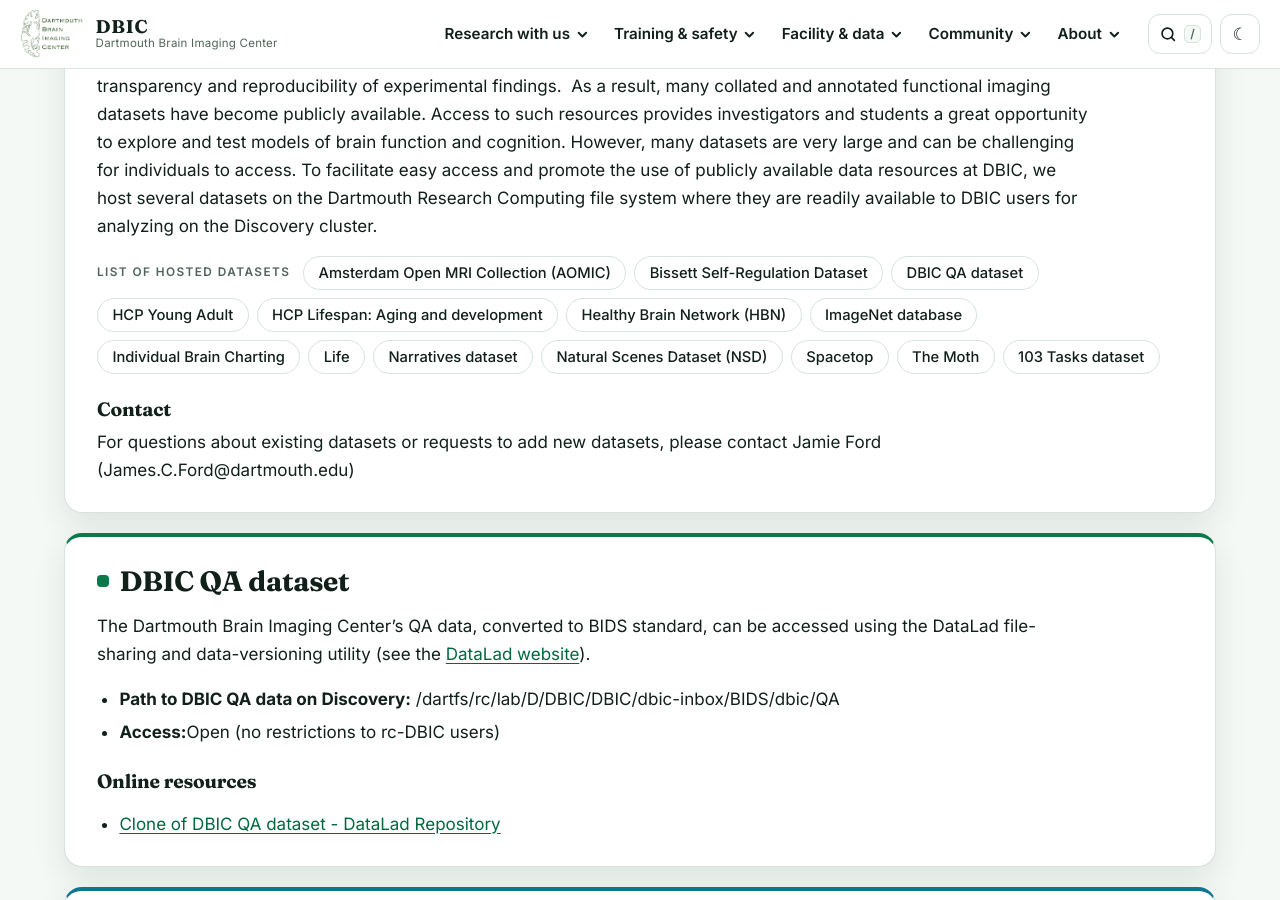
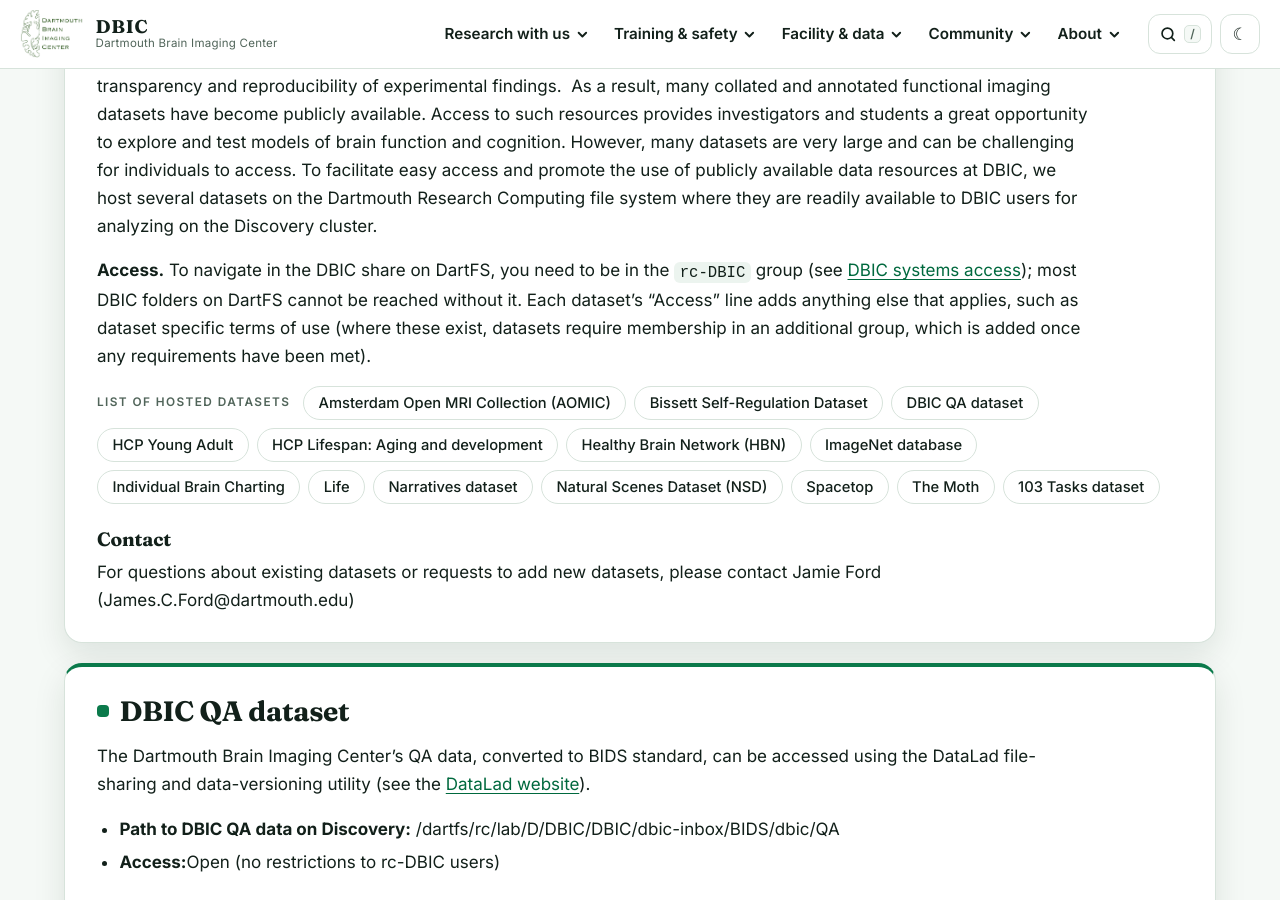
Before and after one commit to dbic/dbic.github.io, a Jekyll site: the page built from research_infrastructure/datasets.md, in a window 1280 px wide and 900 px high, scrolled down 484 px. Built offline with Jekyll 4.4.1, drawn with Linux system fonts in a browser that asks for light colours.

Commit message:
add new overview text

```diff
--- a/research_infrastructure/datasets.md
+++ b/research_infrastructure/datasets.md
@@ -15,6 +15,8 @@ related:
 # Public datasets hosted by DBIC
 
 Recently, the world-wide neuroscience community has experienced a rise in data sharing efforts aimed at increasing transparency and reproducibility of experimental findings.  As a result, many collated and annotated functional imaging datasets have become publicly available. Access to such resources provides investigators and students a great opportunity to explore and test models of brain function and cognition. However, many datasets are very large and can be challenging for individuals to access. To facilitate easy access and promote the use of publicly available data resources at DBIC, we host several datasets on the Dartmouth Research Computing file system where they are readily available to DBIC users for analyzing on the Discovery cluster.
+
+**Access.** To navigate in the DBIC share on DartFS, you need to be in the `rc-DBIC` group (see [DBIC systems access](computer_resources.md#sysaccess)); most DBIC folders on DartFS cannot be reached without it. Each dataset’s “Access” line adds anything else that applies, such as dataset specific terms of use (where these exist, datasets require membership in an additional group, which is added once any requirements have been met).
 
 ### List of hosted datasets
 
```
